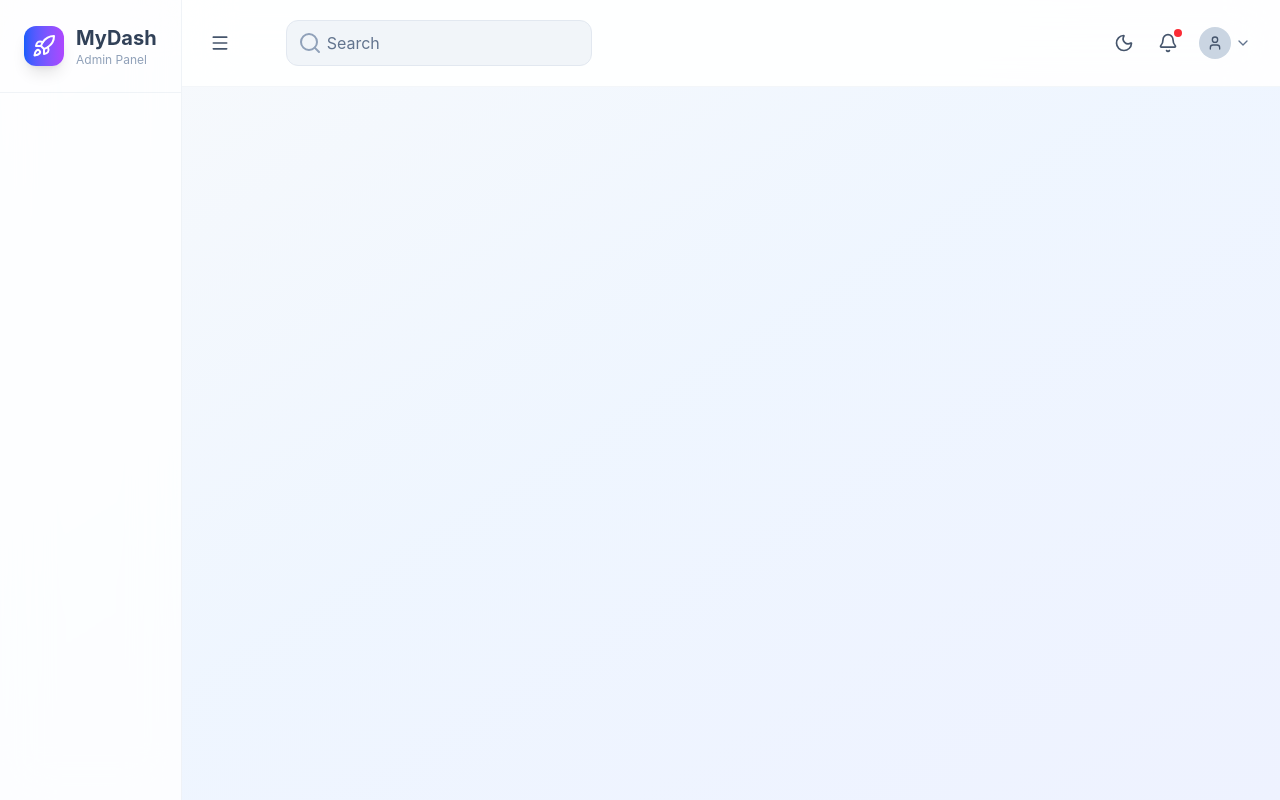
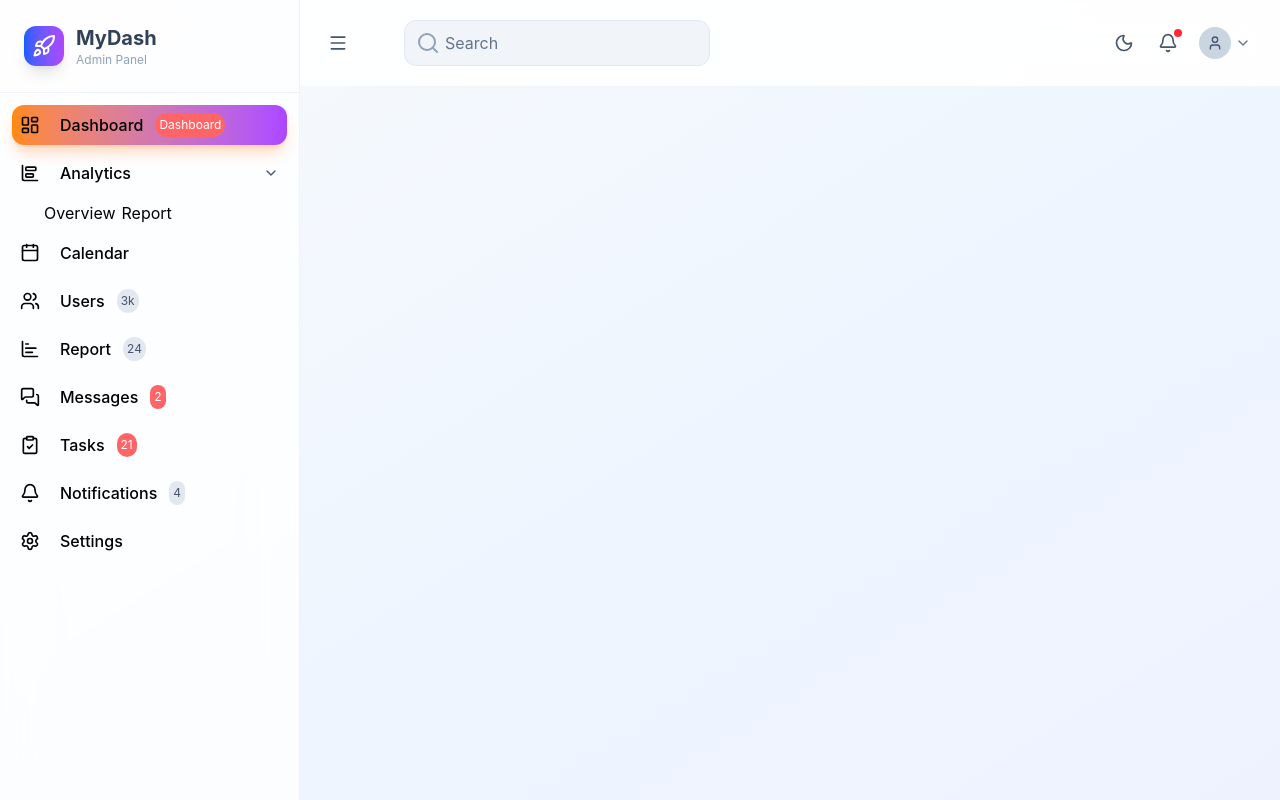
Before and after one commit to shourya-malviya23/dashboard-admin, a React (Vite) app: page / in a window 1280 px wide. Built offline with nearby package versions, Linux system fonts and the light colour scheme.

Commit message:
worked on the sidebar tabs

```diff
--- a/src/App.jsx
+++ b/src/App.jsx
@@ -4,10 +4,17 @@ import Sidebar from "./Components/Layouts/Sidebar";
 import Header from "./Components/Layouts/Header";
 
 function App() {
+  const [sidebarCollapsed, setSidebarCollapsed] = React.useState(false);
+  const [currentPage, setCurrentPage] = React.useState("dashboard");
   return (
     <div className="min-h-screen bg-linear-to-br from-slate-50 via-blue-50 to-indigo-50 dark:from-slate-900 dark:via-slate-800 dark:to-slate-900 transition-all duration-500">
       <div className="flex h-screen overflow-hidden">
-        <Sidebar />
+        <Sidebar
+          collapsed={sidebarCollapsed}
+          onToggle={() => setSidebarCollapsed(!sidebarCollapsed)}
+          currentPage={currentPage}
+          onChangePages={setCurrentPage}
+        />
         <div className="flex flex-1 flex-col overflow-hidden">
           <Header />
         </div>
--- a/src/Components/Layouts/Sidebar.jsx
+++ b/src/Components/Layouts/Sidebar.jsx
@@ -1,15 +1,112 @@
 import React from "react";
-import { Rocket } from "lucide-react";
+import {
+  Bell,
+  Calendar,
+  ChartBar,
+  ChartBarBig,
+  ChevronDown,
+  ClipboardCheck,
+  LayoutDashboard,
+  MessagesSquare,
+  Rocket,
+  Settings,
+  Users,
+} from "lucide-react";
 
-function Sidebar() {
+const menuItems = [
+  {
+    id: "dashboard",
+    icon: LayoutDashboard,
+    label: "Dashboard",
+    active: true,
+    badge: "Dashboard",
+  },
+
+  {
+    id: "analytics",
+    icon: ChartBarBig,
+    label: "Analytics",
+    submenu: [
+      { id: "overview", label: "Overview" },
+      { id: "report", label: "Report" },
+    ],
+  },
+
+  {
+    id: "calendar",
+    icon: Calendar,
+    label: "Calendar",
+  },
+
+  {
+    id: "users",
+    icon: Users,
+    label: "Users",
+    count: "3k",
+  },
+
+  {
+    id: "report",
+    icon: ChartBar,
+    label: "Report",
+    count: "24",
+  },
+
+  {
+    id: "messages",
+    icon: MessagesSquare,
+    label: "Messages",
+    badge: 2,
+  },
+
+  {
+    id: "tasks",
+    icon: ClipboardCheck,
+    label: "Tasks",
+    badge: 21,
+  },
+
+  {
+    id: "notifications",
+    icon: Bell,
+    label: "Notifications",
+    count: 4,
+  },
+
+  {
+    id: "settings",
+    icon: Settings,
+    label: "Settings",
+  },
+];
+
+function Sidebar({ collapsed, onToggle, currentPage, onChangePages }) {
+  const [expendedItems, setexpendedItem] = React.useState(
+    new Set(["analytics"]),
+  );
+
+  const toggleExp = (item) => {
+    const newExpended = new Set(expendedItems);
+
+    if (newExpended.has(item)) {
+      newExpended.delete(item);
+    } else {
+      newExpended.add(item);
+    }
+
+    setexpendedItem(newExpended);
+  };
+
   return (
-    <div className="transition duration-300 ease-in-out bg-white/80 dark:bg-slate-900/80 backdrop-blur-xl border-r border-slate-200/50 dark:border-slate-700/50 flex flex-col relative z-10">
+    <div
+      className={`${collapsed ? "w-20" : "w-75 "} transition duration-300 ease-in-out bg-white/80 dark:bg-slate-900/80 backdrop-blur-xl border-r border-slate-200/50 dark:border-slate-700/50 flex flex-col relative z-10`}
+    >
       <div className="p-6 border-b border-slate-200/50 dark:border-slate-700/50">
         <div className="flex items-center space-x-3">
           <div className="w-10 h-10 bg-linear-to-r from-blue-600 to-purple-500 rounded-xl flex items-center justify-center shadow-lg ">
             <Rocket className="w-6 h-6 text-white" />
           </div>
-
+          {!collapsed && (
             <div>
               <h1 className="text-xl font-bold text-slate-700 dark:text-white">
                 MyDash
@@ -18,11 +115,68 @@ function Sidebar() {
                 Admin Panel
               </p>
             </div>
+          )}
         </div>
       </div>
 
       {/* Nav menu in sidebar */}
-      <nav className="flex-1 p-3 space-y-2 overflow-auto"></nav>
+      <nav className="flex-1 p-3 space-y-2 overflow-auto">
+        {menuItems.map((item) => {
+          return (
+            <div key={item.id}>
+              <button
+                className={`w-full flex items-center justify-between p-2 rounded-xl transition-all duration-200
+                  ${currentPage === item.id || item.active ? "bg-linear-to-r from-orange-400 to-purple-500 text-white shadow-lg shadow-orange-500/25" : "text-slate-600 dark:text-slate-300 hover:bg-slate-100 dark:hover:bg-slate-800/50 "}`}
+                onClick={() => {
+                  if (item.submenu) {
+                    toggleExp(item.id);
+                  } else {
+                    onChangePages(item.id);
+                  }
+                }}
+              >
+                <div className="flex items-center space-x-3 ">
+                  <item.icon className="w-5 h-5 text-black dark:text-white" />
+                  {!collapsed && (
+                    <>
+                      <span className="font-medium ml-2 text-black dark:text-slate-200">
+                        {" "}
+                        {item.label}{" "}
+                      </span>
+                    </>
+                  )}
+
+                  {/* Badge items */}
+                  {item.badge && (
+                    <span className="px-1 py-1 text-xs bg-red-400 text-white rounded-full ">
+                      {" "}
+                      {item.badge}{" "}
+                    </span>
+                  )}
+                  {/* Count items */}
+                  {item.count && (
+                    <span className="px-1 py-1 text-xs bg-slate-200 dark:bg-slate-700 text-slate-600 dark:text-slate-300 rounded-full ">
+                      {item.count}
+                    </span>
+                  )}
+                </div>
+                {!collapsed && item.submenu && (
+                  <ChevronDown className="w-4 h-4 transition-transform" />
+                )}
+              </button>
+
+              {/* Submenu items */}
+              {!collapsed && item.submenu && (
+                <div className="mt-2 ml-8 space-x-1.5">
+                  {item.submenu.map((itemsub) => {
+                    return <button>{itemsub.label}</button>;
+                  })}
+                </div>
+              )}
+            </div>
+          );
+        })}
+      </nav>
     </div>
   );
 }
```
Lines whose indentation alone changed are shown as unchanged.
